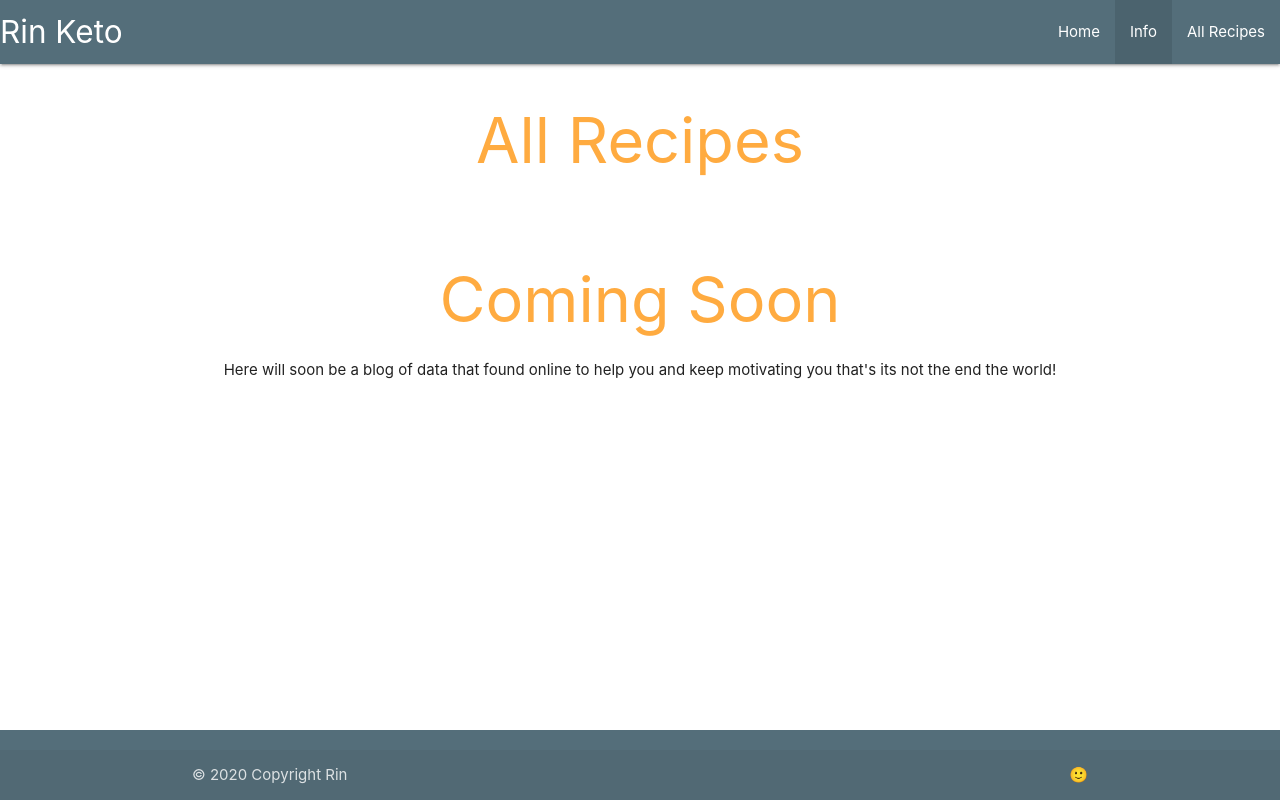
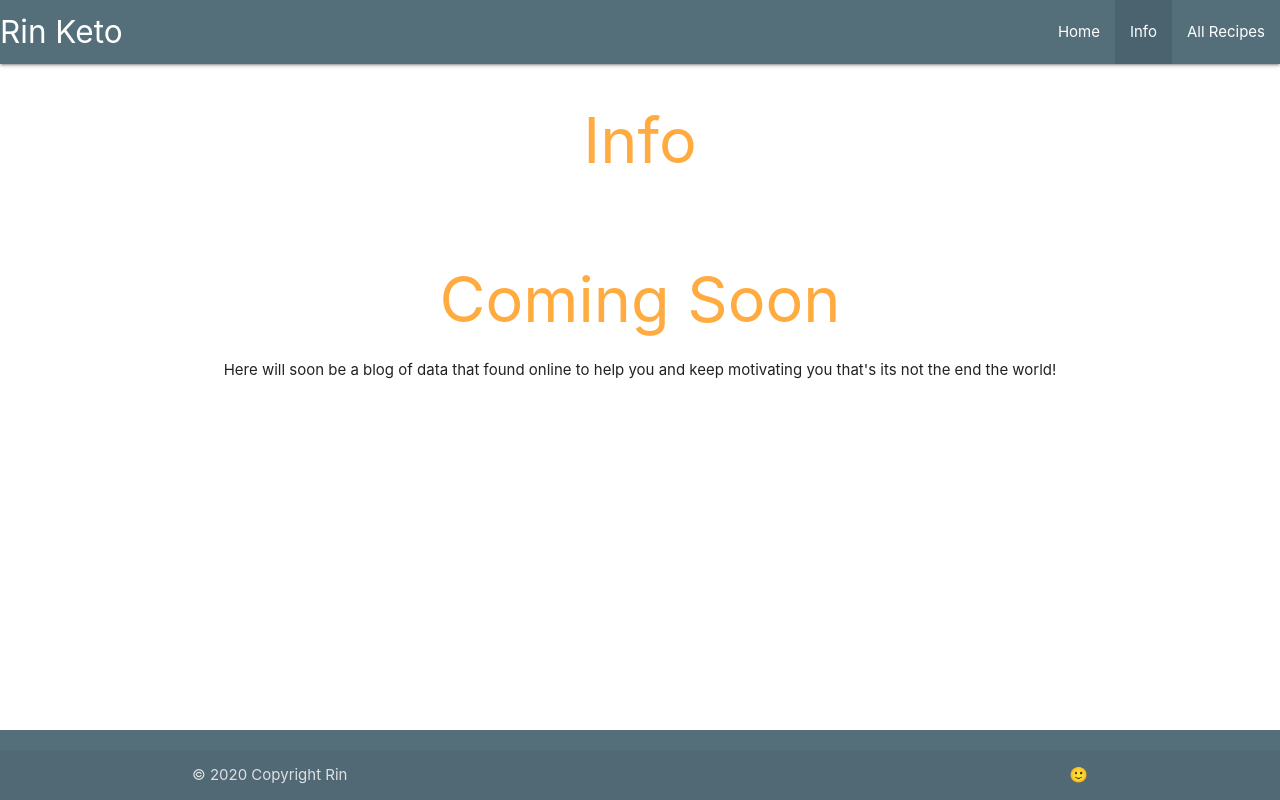
Before and after one commit to RingoMar/pookieKeto, a plain HTML site: page pages/info.html in a window 1280 px wide. Drawn offline with nearby package versions, Linux system fonts and the light colour scheme.

Commit message:
Lol i thought that was the last thing

```diff
--- a/pages/info.html
+++ b/pages/info.html
@@ -22,7 +22,7 @@
             </div>
         </nav>
         <div class="container emptpush">
-            <h1 class="center org">All Recipes</h1>
+            <h1 class="center org">Info</h1>
             <br>
             <h1 class="center org">Coming Soon</h1>
             <p class="center">Here will soon be a blog of data that found online to help you and keep motivating you
```
